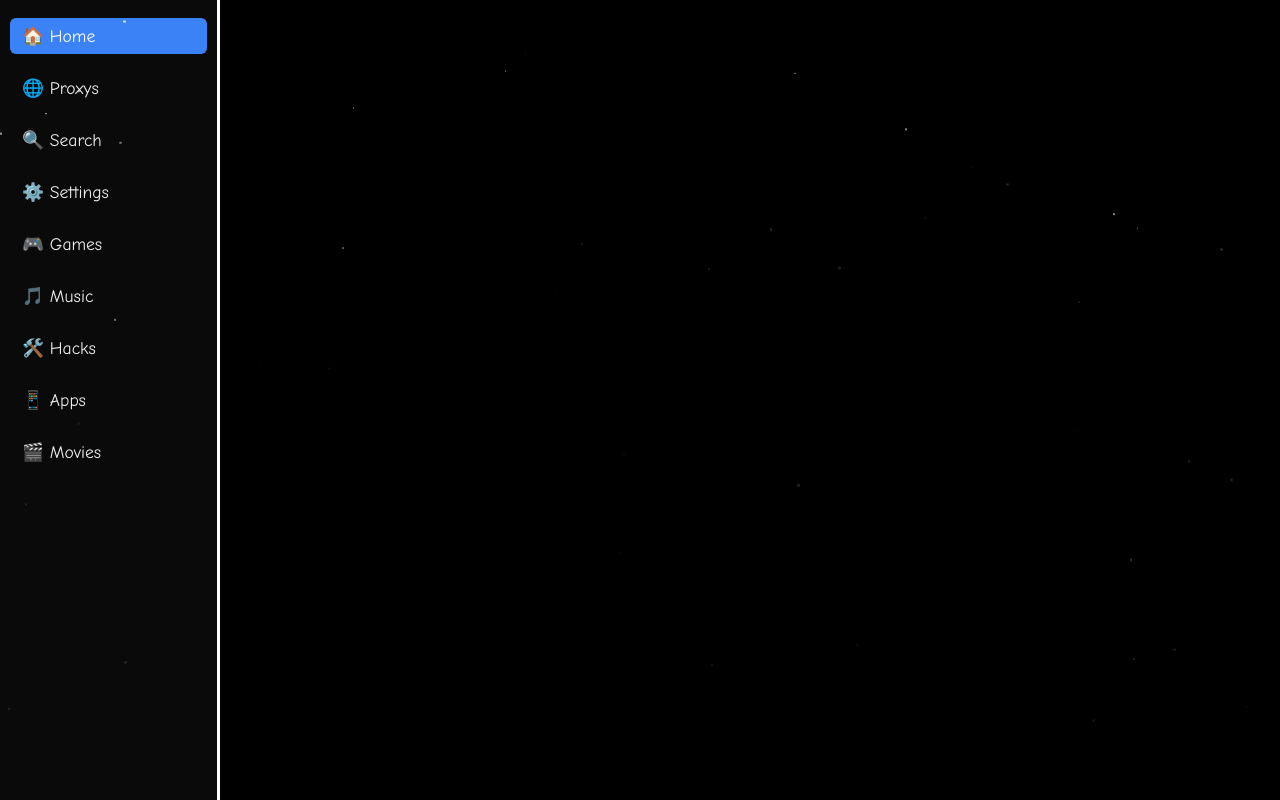
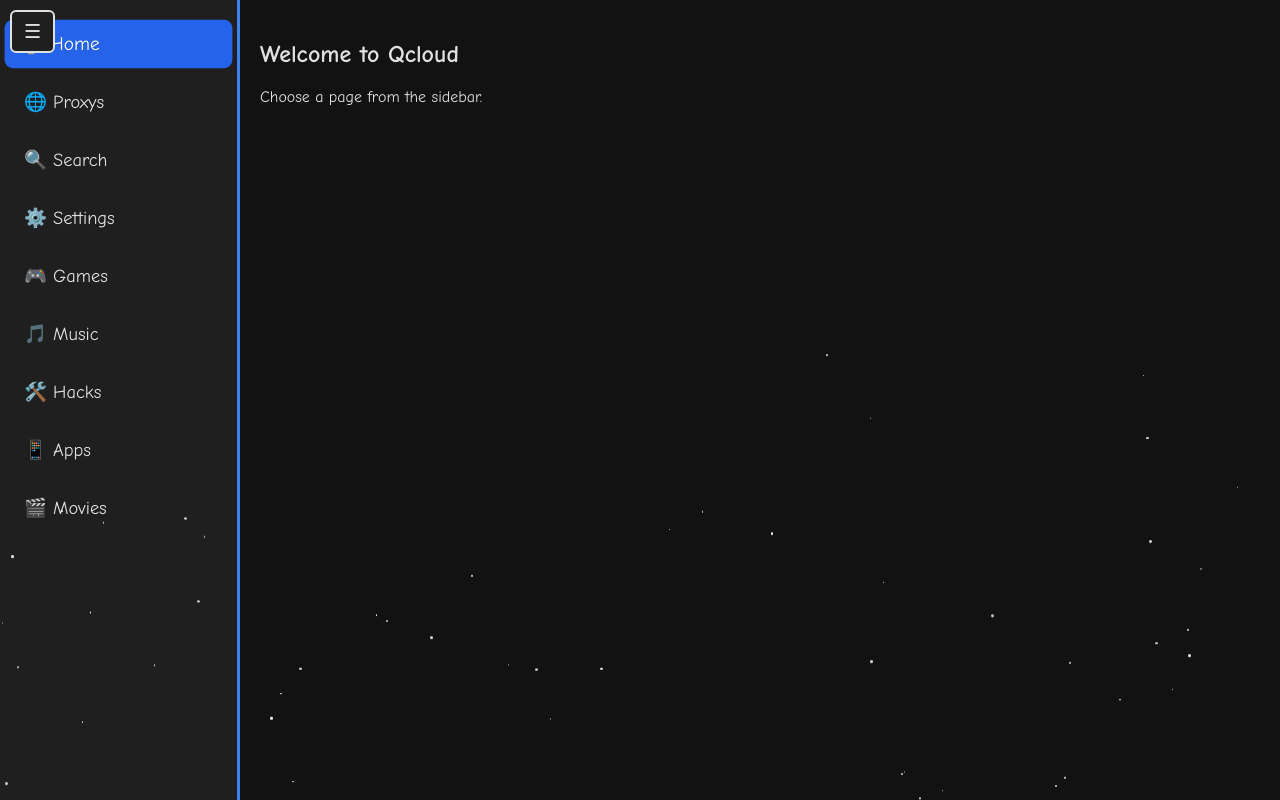
Before and after one commit to Pettiford-AFK/qcloud-proxys, a plain HTML site: page Websites/index.html/index.html in a window 1280 px wide. Both pictures are taken after a click on the link "🏠 Home". Drawn offline with Linux system fonts and the light colour scheme.

Commit message:
Update index.html

```diff
--- a/Websites/index.html/index.html
+++ b/Websites/index.html/index.html
@@ -6,35 +6,50 @@
 <title>Qcloud Proxy Website</title>
 <style>
   :root {
-    --bg-color: #000;
-    --text-color: #eee;
-    --sidebar-bg: #0a0a0a;
+    --bg-color: #121212;
+    --text-color: #e0e0e0;
+    --sidebar-bg: #1f1f1f;
     --accent-color: #3b82f6;
+    --link-hover-bg: #2563eb;
+    --button-bg: #333;
+    --button-hover-bg: #444;
   }
 
   body[data-theme="dark"] {
-    --bg-color: #000;
-    --text-color: #eee;
-    --sidebar-bg: #0a0a0a;
+    --bg-color: #121212;
+    --text-color: #e0e0e0;
+    --sidebar-bg: #1f1f1f;
     --accent-color: #3b82f6;
+    --link-hover-bg: #2563eb;
+    --button-bg: #333;
+    --button-hover-bg: #444;
   }
   body[data-theme="darkRed"] {
-    --bg-color: #1a0000;
+    --bg-color: #330000;
     --text-color: #ffcccc;
-    --sidebar-bg: #330000;
+    --sidebar-bg: #440000;
     --accent-color: #ff4444;
+    --link-hover-bg: #cc0000;
+    --button-bg: #550000;
+    --button-hover-bg: #770000;
   }
   body[data-theme="darkBlue"] {
-    --bg-color: #00001a;
+    --bg-color: #000033;
     --text-color: #ccdfff;
-    --sidebar-bg: #000033;
+    --sidebar-bg: #000055;
     --accent-color: #3399ff;
+    --link-hover-bg: #0066ff;
+    --button-bg: #000066;
+    --button-hover-bg: #000088;
   }
   body[data-theme="superDark"] {
     --bg-color: #000000;
-    --text-color: #888;
-    --sidebar-bg: #000;
-    --accent-color: #444;
+    --text-color: #bbbbbb;
+    --sidebar-bg: #111111;
+    --accent-color: #666666;
+    --link-hover-bg: #444444;
+    --button-bg: #222222;
+    --button-hover-bg: #333333;
   }
 
   body, html {
@@ -45,46 +60,58 @@
     overflow: hidden;
   }
   #sidebar {
-    width: 220px;
+    width: 240px;
     background-color: var(--sidebar-bg);
-    border-right: 3px solid white;
+    border-right: 3px solid var(--accent-color);
     height: 100vh;
     position: fixed;
     top: 0; left: 0;
     display: flex;
     flex-direction: column;
-    padding: 10px;
+    padding: 15px 10px;
     box-sizing: border-box;
     z-index: 2;
+    overflow-y: auto;
+    transition: transform 0.4s ease;
+  }
+  #sidebar.hide {
+    transform: translateX(-100%);
   }
   #sidebar a {
     color: var(--text-color);
     text-decoration: none;
-    font-size: 1.1em;
-    margin: 8px 0;
-    padding: 8px 12px;
-    border-radius: 6px;
+    font-size: 1.15em;
+    margin: 6px 0;
+    padding: 12px 14px;
+    border-radius: 8px;
     display: block;
-    transition: background-color 0.3s;
+    transition: background-color 0.3s, transform 0.2s;
     cursor: pointer;
   }
-  #sidebar a:hover, #sidebar a.active {
-    background-color: var(--accent-color);
-    color: white;
+  #sidebar a:hover,
+  #sidebar a.active {
+    background-color: var(--link-hover-bg);
+    color: #fff;
+    transform: scale(1.05);
   }
   #content {
-    margin-left: 220px;
+    margin-left: 240px;
     padding: 20px;
     height: 100vh;
     overflow-y: auto;
     box-sizing: border-box;
     position: relative;
     z-index: 1;
+    transition: margin-left 0.4s ease;
+  }
+  #content.fullwidth {
+    margin-left: 0;
   }
   iframe {
     width: 100%;
     height: 80vh;
     border: none;
+    background-color: white;
   }
   .proxy-buttons {
     display: flex;
@@ -93,19 +120,19 @@
     margin-top: 20px;
   }
   .proxy-buttons a {
-    flex: 1 1 100%;
-    background-color: #222;
-    color: white;
+    flex: 1 1 calc(50% - 15px);
+    background-color: var(--button-bg);
+    color: var(--text-color);
     padding: 20px;
     text-align: center;
     text-decoration: none;
     border-radius: 8px;
-    border: 2px solid white;
+    border: 2px solid var(--accent-color);
     font-size: 1.2em;
     transition: background-color 0.3s, transform 0.2s;
   }
   .proxy-buttons a:hover {
-    background-color: #444;
+    background-color: var(--button-hover-bg);
     transform: scale(1.05);
   }
   .settings-section {
@@ -115,7 +142,6 @@
     margin-bottom: 10px;
   }
 
-  /* Stars container in foreground */
   #stars {
     position: fixed;
     top: 0; left: 0;
@@ -130,23 +156,43 @@
     background: white;
     border-radius: 50%;
     opacity: 0.8;
-    animation: moveStar linear infinite;
+    animation: twinkle 2s infinite alternate, moveStar linear infinite;
+  }
+  @keyframes twinkle {
+    0% { opacity: 0.3; }
+    100% { opacity: 1; }
   }
   @keyframes moveStar {
-    0% {
-      transform: translateY(0px);
-      opacity: 1;
-    }
-    100% {
-      transform: translateY(100vh);
-      opacity: 0;
-    }
+    from { transform: translateY(0); }
+    to { transform: translateY(100vh); }
+  }
+
+  /* Sidebar toggle button in corner */
+  #corner-toggle {
+    position: fixed;
+    top: 10px;
+    left: 10px;
+    z-index: 999999;
+    background-color: var(--sidebar-bg);
+    color: var(--text-color);
+    border: 2px solid var(--text-color);
+    padding: 8px 12px;
+    border-radius: 6px;
+    font-size: 1.2em;
+    cursor: pointer;
+    transition: background-color 0.3s, transform 0.2s;
+  }
+  #corner-toggle:hover {
+    background-color: var(--accent-color);
+    color: white;
+    transform: scale(1.1);
   }
 </style>
 </head>
 <body data-theme="dark">
 
 <div id="stars"></div>
+<button id="corner-toggle">☰</button>
 
 <div id="sidebar">
   <a href="#" data-page="home" class="active">🏠 Home</a>
@@ -163,23 +209,104 @@
 <div id="content"></div>
 
 <script>
-  function generateStars(num = 100) {
-    const starsContainer = document.getElementById('stars');
+  const content = document.getElementById("content");
+  const sidebar = document.getElementById("sidebar");
+  const sidebarLinks = document.querySelectorAll("#sidebar a");
+
+  const starsContainer = document.getElementById("stars");
+  let starsVisible = true;
+
+  function createStars() {
     starsContainer.innerHTML = '';
-    for(let i = 0; i < num; i++) {
+    for (let i = 0; i < 100; i++) {
       const star = document.createElement('div');
       star.classList.add('star');
-      const size = Math.random() * 2 + 1;
-      star.style.width = size + 'px';
-      star.style.height = size + 'px';
+      const size = Math.random() * 2 + 1 + 'px';
+      const duration = (Math.random() * 10 + 10) + 's';
+      star.style.width = size;
+      star.style.height = size;
+      star.style.top = Math.random() * 100 + 'vh';
       star.style.left = Math.random() * 100 + 'vw';
-      star.style.top = -Math.random() * 100 + 'vh';
-      star.style.animationDuration = (Math.random() * 5 + 5) + 's';
+      star.style.animationDuration = duration;
       starsContainer.appendChild(star);
     }
   }
 
-  generateStars();
+  createStars();
+
+  const pages = {
+    home: () => content.innerHTML = `<h2>Welcome to Qcloud</h2><p>Choose a page from the sidebar.</p>`,
+    proxys: () => {
+      content.innerHTML = `
+        <h2>Proxys Page</h2>
+        <div class="proxy-buttons">
+          <a href="https://docs.google.com/document/d/1tP67Ggs1HRbrrNH0N5d52xD2GUGA3HHRCJYYOzYSAVY/edit?tab=t.l20bp8lpoo10" target="_blank" rel="noopener noreferrer">ZKIT</a>
+          <a href="https://docs.google.com/document/d/1ZMvUX4SiuTBPF7ejRF1J2rhRO8vxouZomDMQh2k9W3Y/edit?tab=t.l20bp8lpoo10" target="_blank" rel="noopener noreferrer">Utopia</a>
+          <a href="https://docs.google.com/document/d/1ZJZ-iPQ07fjs72-Xn2nLjJMc0qFRoYqf9pl2Gixq6Ug/edit?tab=t.l20bp8lpoo10" target="_blank" rel="noopener noreferrer">Vapor</a>
+          <a href="https://docs.google.com/document/d/1lsPA7NGi8j1fQDAM53Dkuf_QmJZvcnk8Ojrqo3CpMJ0/edit?tab=t.l20bp8lpoo10" target="_blank" rel="noopener noreferrer">ZXS</a>
+          <a href="https://docs.google.com/document/d/1rAYnLRXcn1FZyAaj-vdBpSKDLN5GZtpILggIo6CCzGg/edit?usp=sharing" target="_blank" rel="noopener noreferrer">Doorknock V2</a>
+        </div>
+      `;
+    },
+    search: () => content.innerHTML = `<h2>Search</h2><iframe src='https://duckduckgo.com/'></iframe>`,
+    settings: () => {
+      content.innerHTML = `
+        <h2>Settings</h2>
+        <div class="settings-section">
+          <h3>Select Theme</h3>
+          <select id="theme-selector" aria-label="Theme selector">
+            <option value="dark">Dark</option>
+            <option value="darkRed">Dark Red</option>
+            <option value="darkBlue">Dark Blue</option>
+            <option value="superDark">Super Dark</option>
+          </select>
+        </div>
+        <div class="settings-section">
+          <h3>Stars</h3>
+          <label><input type="checkbox" id="stars-toggle" checked /> Show Stars</label>
+        </div>
+        <div class="settings-section">
+          <button id="toggle-sidebar">Toggle Sidebar</button>
+        </div>
+      `;
+      setTimeout(() => {
+        document.getElementById("theme-selector").addEventListener("change", function() {
+          document.body.setAttribute("data-theme", this.value);
+        });
+        document.getElementById("stars-toggle").addEventListener("change", function() {
+          starsVisible = this.checked;
+          starsContainer.style.display = starsVisible ? 'block' : 'none';
+        });
+        document.getElementById("toggle-sidebar").addEventListener("click", function() {
+          sidebar.classList.toggle("hide");
+          content.classList.toggle("fullwidth");
+        });
+      }, 0);
+    },
+    games: () => content.innerHTML = `<h2>Games</h2><p>Game content here.</p>`,
+    music: () => content.innerHTML = `<h2>Music</h2><p>Music content here.</p>`,
+    hacks: () => content.innerHTML = `<h2>Hacks</h2><p>Hacks content here.</p>`,
+    apps: () => content.innerHTML = `<h2>Apps</h2><p>Apps content here.</p>`,
+    movies: () => content.innerHTML = `<h2>Movies</h2><p>Movie content here.</p>`
+  };
+
+  sidebarLinks.forEach(link => {
+    link.addEventListener("click", e => {
+      e.preventDefault();
+      sidebarLinks.forEach(l => l.classList.remove("active"));
+      link.classList.add("active");
+      const page = link.getAttribute("data-page");
+      if (pages[page]) pages[page]();
+    });
+  });
+
+  document.getElementById("corner-toggle").addEventListener("click", () => {
+    sidebar.classList.toggle("hide");
+    content.classList.toggle("fullwidth");
+  });
+
+  // Load default page
+  pages.home();
 </script>
 </body>
 </html>
```
